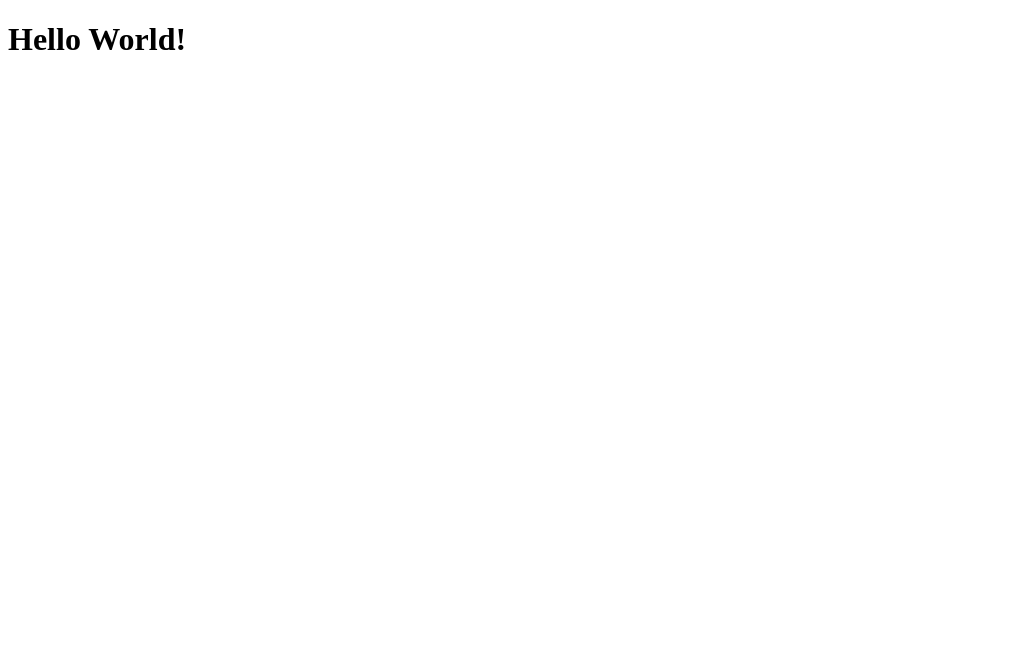
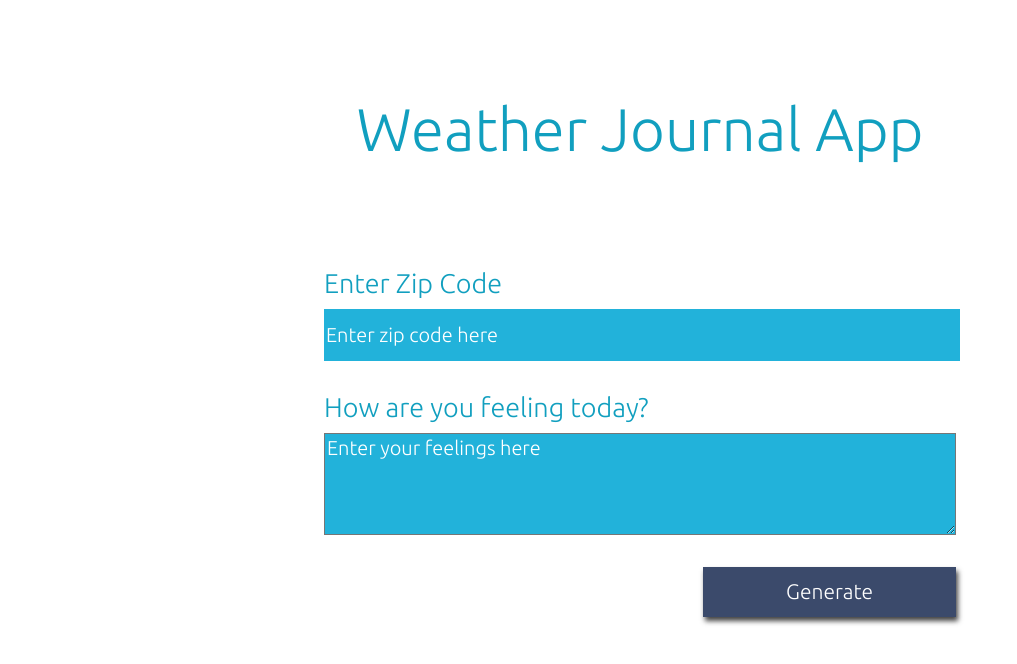
Before and after one commit to Ahmed-10/NodeJs-weather-journal, a website: page static/index.html in a window 1280 px wide. Shown: the whole page, without its empty margins (0-1017 px from the left). Drawn offline with Linux system fonts and the light colour scheme; no server answers.

Commit message:
create Page static UI

```diff
--- a/static/index.html
+++ b/static/index.html
@@ -3,10 +3,34 @@
 <head>
   <meta charset="UTF-8">
   <meta name="viewport" content="width=device-width, initial-scale=1.0">
-  <title>Document</title>
+  <title>Weather Journal</title>
+  <link href="https://fonts.googleapis.com/css2?family=Ubuntu:wght@300&display=swap" rel="stylesheet">
+  <link rel="stylesheet" href="style.css">
 </head>
 <body>
-  <h1>Hello World!</h1>
+  <div id="app">
+    <div class="holder headline">
+      <h1>Weather Journal App</h1>
+    </div>
+    <div class="holder zip">
+      <label for="zip">Enter Zip Code</label>
+      <input type="text" id="zip" placeholder="Enter zip code here">
+    </div>
+    <div class="holder feel">
+      <label class="box lable" for="feelings">How are you feeling today?</label>
+      <textarea class="box myInput" id="feelings" placeholder="Enter your feelings here" rows="4" cols="34"></textarea>
+    </div>
+    <div class="holder button">
+      <button id="generate" type="submit">Generate</button>
+    </div>
+    <div class="holder entry">
+      <div class="title">Most Recent Entry</div>
+      <div id="entryHolder">city:</div>
+      <div id="date">date:</div>
+      <div id="temp">temperature</div>
+      <div id="content">feeling</div>
+    </div>
+  </div>
   <script src="app.js" type="text/javascript"></script>
 </body>
 </html>
--- a/static/style.css
+++ b/static/style.css
@@ -0,0 +1,125 @@
+body{
+    background: #ffff;
+    font-family: 'Ubuntu', sans-serif;
+    color: #119FBF;
+}
+
+#app{
+    display: grid;
+    grid-auto-rows: 30% auto auto auto 20%;/*minmax(150px, auto); */
+    grid-template-columns: 50%;
+    grid-gap: 1em;
+    grid-template-areas: "header" "zip" "feel" "submit" "result";
+
+    height:100vh;
+    color: #119FBF;
+    justify-content: center;
+    font-size: 20px;
+    font-family: 'Ubuntu', sans-serif;
+}
+
+.holder{
+    display: flex;
+    flex-direction: column;
+}
+
+.headline {
+    grid-area: header;
+    justify-content: center;
+    text-align: center;
+}
+
+h1{
+    font-size: 60px;
+    font-weight: 100;
+}
+
+.zip {
+    grid-area: zip;
+    justify-content: start;
+}
+
+.feel {
+    grid-area: feel;
+    justify-content: start;
+}
+
+/*  Basic Styling To Override Default For Basic HTML Elements */
+label{
+    display:block;
+    margin: 0 0 10px 0;
+    font-size: 27px;
+}
+
+input{
+    display:block;
+    height: 50px;
+    width: 100%;
+    background:#22b2da;
+    color: #ffff;
+    font-size: 20px;
+    font-family: 'Ubuntu', sans-serif;
+    border: none;
+}
+
+textarea{
+    background:#22b2da;
+    color: #ffff;
+    font-size: 20px;
+    font-family: 'Ubuntu', sans-serif;
+}
+
+.button {
+    grid-area: submit;
+    align-items: flex-end;
+}
+
+button{
+    width: 40%;
+    height: 50px;
+
+    background: #3b4a6b;
+    color: #ffff;
+    font-size: 21px;
+    font-family: 'Ubuntu', sans-serif;
+    border: none;
+    box-shadow: 2px 4px 5px #444;
+}
+
+.entry{
+    display: none;
+    grid-area: result;
+    background: rgba(59, 74, 107, .4);
+}
+
+
+/* Reset style for HTML element on active to have no border*/
+input:focus,
+select:focus,
+textarea:focus,
+button:focus {
+    outline: none;
+}
+
+button:hover{
+    background: #4a5c81;
+}
+
+/* Style for Placeholder Text*/
+::placeholder { /* Firefox, Chrome, Opera */
+    color: #ffff;
+    font-family: 'Ubuntu', sans-serif;
+
+}
+
+:-ms-input-placeholder { /* Internet Explorer 10-11 */
+    color: #ffff;
+    font-family: 'Ubuntu', sans-serif;
+
+}
+
+::-ms-input-placeholder { /* Microsoft Edge */
+    color: #ffff;
+    font-family: 'Ubuntu', sans-serif;
+
+}
```
